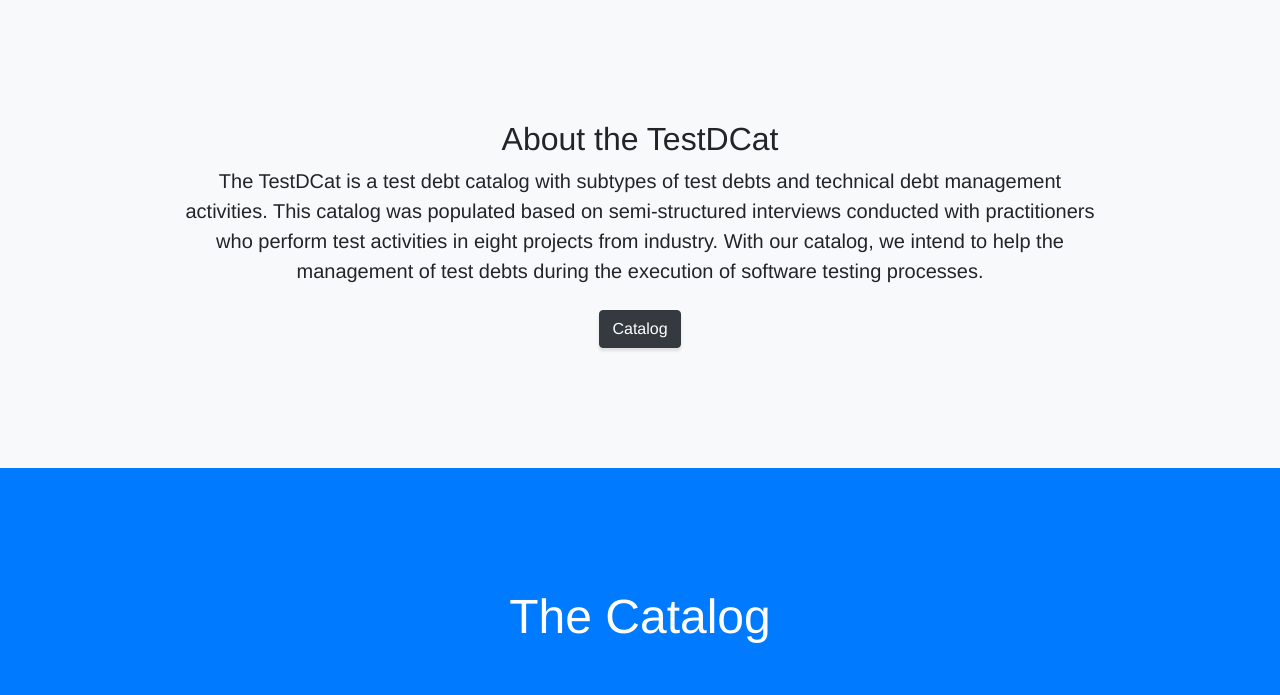
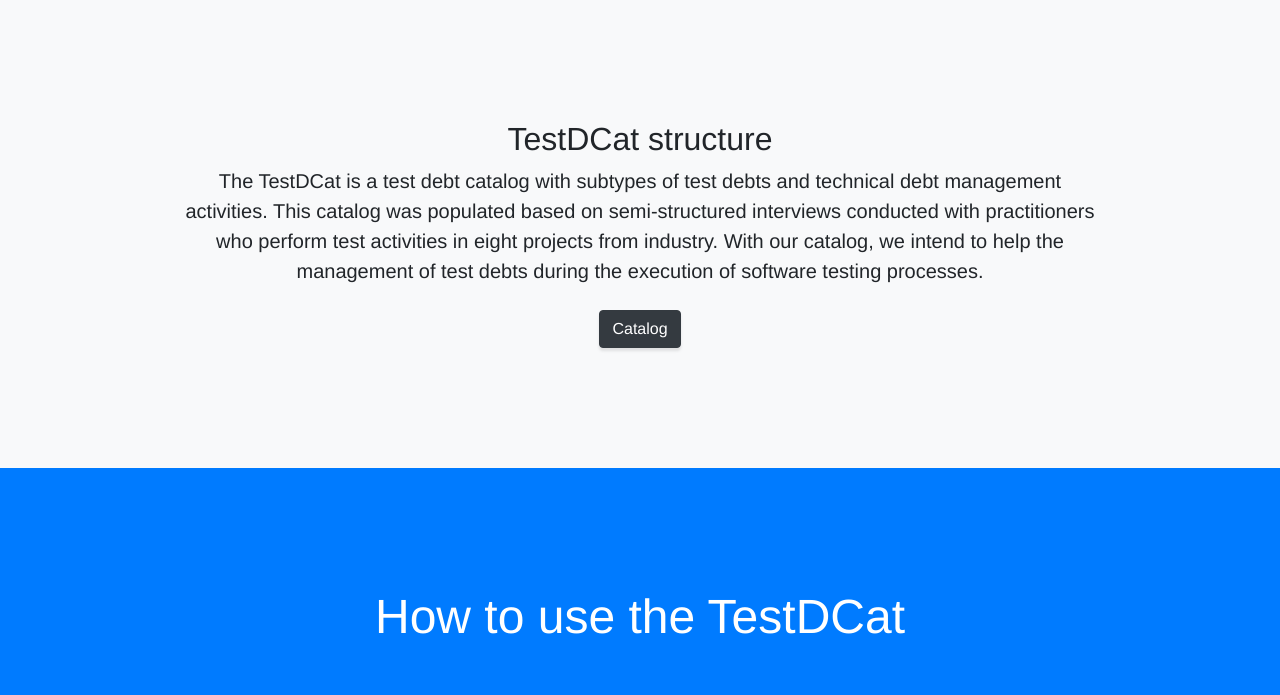
Before and after one commit to aragaobs/TestDCat, a website with bundled scripts: page TestDCat-Visualizacao/Site/index.html in a window 1280 px wide. Shown: the part 800-1495 px from the top of the page. Built offline with nearby package versions, Linux system fonts and the light colour scheme.

Commit message:
Add files via upload

```diff
--- a/TestDCat-Visualizacao/Site/index.html
+++ b/TestDCat-Visualizacao/Site/index.html
@@ -68,7 +68,7 @@
       <div class="container text-center">
         <div class="row">
           <div class="col-lg-10 mx-auto">
-            <h2>About the TestDCat</h2>
+            <h2>TestDCat structure</h2>
             <p class="lead mb-5">The TestDCat is a test debt catalog with subtypes of test debts and technical debt management activities. This catalog was populated based on semi-structured interviews conducted with practitioners who perform test activities in eight projects from industry. With our catalog, we intend to help the management of test debts during the execution of software testing processes.</p>
 			 <br><br>
             <a class="btn btn-dark btn-xl js-scroll-trigger" href="#catalog">Catalog</a>
@@ -82,7 +82,7 @@
       <div class="container">
         <div class="content-section-heading">
           <h3 class="text-secondary mb-0"></h3>
-          <h2 class="mb-5">The Catalog</h2>
+          <h2 class="mb-5">How to use the TestDCat</h2>
 		     <p class="lead mb-5" style="text-align:justify; text-justify: inter-word;" >
                    The TestDCat catalog is formed by test debt subtypes and, for each of them, a set of TD management activities is associated. Within each of these activities, there is information about "Approaches" and "Points of attention in the test process".
                    <img src="img/legenda_catalogo.png" alt="some text" width=auto height=auto>
```
